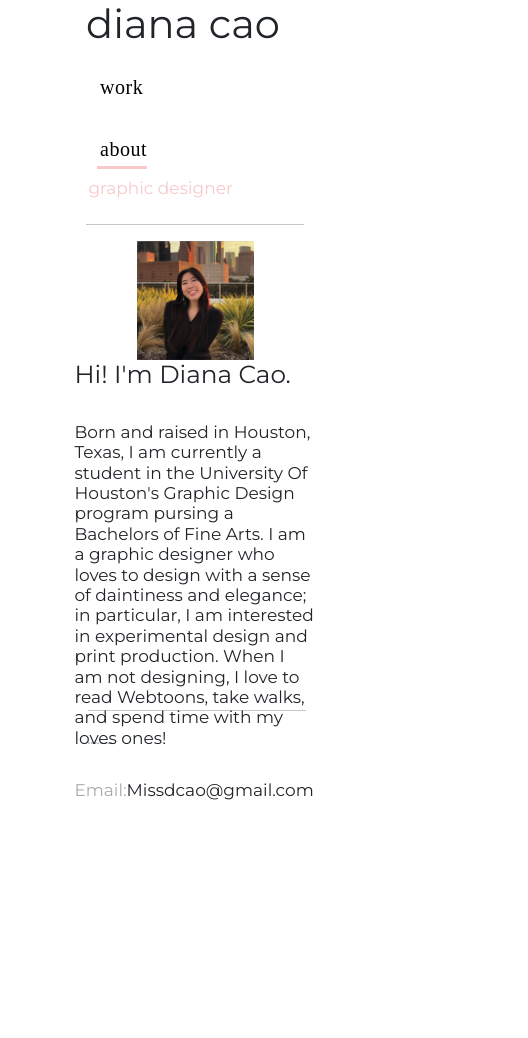
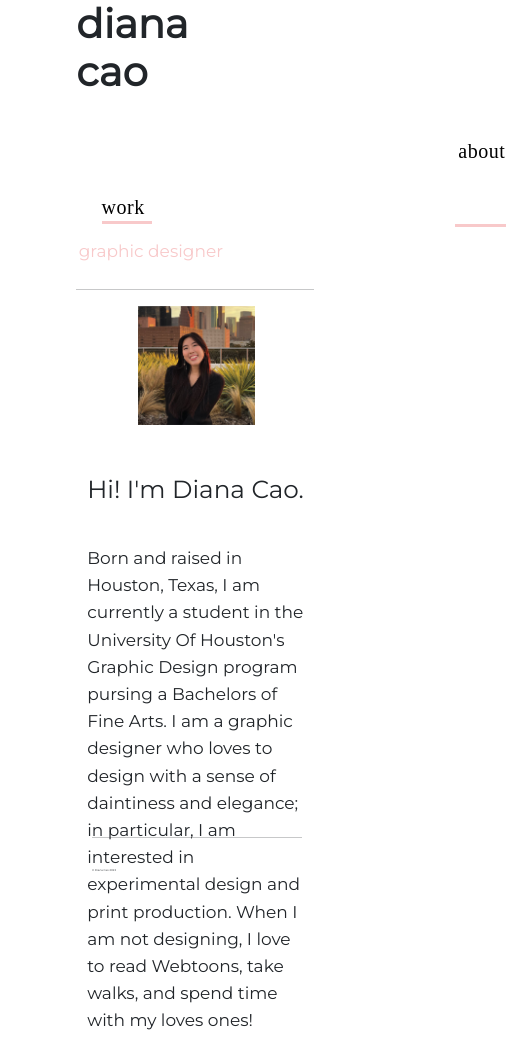
Before and after one commit to JacksonMang1998/index, a plain HTML site: page about.html in a window 390 px wide. Shown: the top 1038 px of the page, 528 px wide, since content can reach past the window. Before the commit the page ends 844 px from the top, so only its background shows below. Drawn offline with nearby package versions, Linux system fonts and the light colour scheme.

Commit message:
Update about.css

```diff
--- a/about.css
+++ b/about.css
@@ -1,10 +1,51 @@
+
+body{
+    font-family: 'Montserrat', sans-serif;
+    bottom:0;
+}
+.navb{
+    color:black;
+    font-family:'cormorant Garamond',serif;
+    text-decoration: none;
+    position: relative;
+    letter-spacing: 0.5px;
+    padding: 0 10px;
+    transition: all 100ms ease;
+}
+.navc{
+    color:black;
+    font-family:'cormorant Garamond',serif;
+    text-decoration: none;
+    position: relative;
+    letter-spacing: 0.5px;
+    padding: 0 10px;
+    transition: all 100ms ease;
+}
+h1{
+    font-size: 40px;
+    font-weight: 600;
+    font-family: "monserrat" monospace, sans-serif;
+}
+h6{
+    font-size: 17px;
+    line-height: 1.7rem;
+}
+h7{
+    font-size: 20px;
+    text-decoration: none;
+}
+h8{
+    font-size: 20px;
+}
 .intro{
-    width: 62vw;
+    width: 58vw;
 
 }
 .second{
-    height: 38vw;
-    width:68vw;
+    height: 63%;
+    width: 62vw;
+    position: relative;
+    right: -0.3vw;
 }
 .credit{
     width: 62vw;
@@ -14,8 +55,72 @@
     overflow: hidden;
     object-fit: cover;
 }
+.graphic{
+    position: relative;
+    top:0vw;
+}
+.navc:hover{
+    color:#F8c9ca;
+    transform: scale(105%);
+    transition: all 100ms ease;
+}
+.navb:after{
+    content: "";
+    position: absolute;
+    background-color: #F8c9ca;
+    height: 3px;
+    width: 50px ;
+    left: 10px;
+    bottom: -2px;
+    transition: all 100ms ease;
+}
+.full{
+    height: 49vw;
+}
+.credit{
+    position: relative;
+    width: 57vw;
+}
+.about{
+    margin:1rem 0vw 0 0vw;
+}
+/*========================MEDIA QUEIRES ===========================*/
+@media screen and (max-width:1920px){
+.intro{
+    width: 60vw;
+}
+.diana{
+    width: 48vw;
+}
+}
+/*========================MEDIA QUEIRES ===========================*/
+@media screen and (max-width:1600px){
+.diana{
+    width: 47.3vw;
+}
+}
+/*========================MEDIA QUEIRES ===========================*/
+@media screen and (max-width:1400px){
+.credit{
+    position: relative;
+    top:10vw;
+}
+.diana{
+    width: 47vw;
+}
+}
+/*========================MEDIA QUEIRES ===========================*/
+@media screen and (max-width:1300px){
+.diana{
+    width: 46vw;
+}
+}
+
 /*========================MEDIA QUEIRES ===========================*/
 @media screen and (max-width:1200px){
+.intro{
+    width: 67vw;
+}
 .img-fluid{
     overflow: hidden;
     width: 30vw;
@@ -24,16 +129,77 @@
 }
 .credit{
     position: relative;
-    top:23vw;
+    top:25vw;
+    width: 62vw;
 }
+.diana{
+    width: 51vw;
+}
+.col-xl-5 h2{
+    line-height: 3rem;
+    padding-top: 2.5rem;
+}
+.second{
+    height: 100%;
+}
+}
+/*========================MEDIA QUEIRES ===========================*/
+@media screen and (max-width:1050px){
+    .diana{
+        width: 49vw;
+    }
 }
 /*========================MEDIA QUEIRES ===========================*/
 @media screen and (max-width:900px){
     .credit{
         position: relative;
         top:43vw;
+        width: 60vw;
+    }
+    .diana{
+        width: 49vw;
     }
     }
+/*========================MEDIA QUEIRES ===========================*/
+@media screen and (max-width:900px){
+    .diana{
+        width: 48vw;
+    }
+}
+/*========================MEDIA QUEIRES ===========================*/
+@media screen and (max-width:850px){
+    .diana{
+        width: 48vw;
+    }
+}
+/*========================MEDIA QUEIRES ===========================*/
+@media screen and (max-width:800px){
+    .diana{
+        width: 47vw;
+    }
+}
+/*========================MEDIA QUEIRES ===========================*/
+@media screen and (max-width:710px){
+    .credit{
+        position:relative;
+        top:50vw
+    }
+}
+/*========================MEDIA QUEIRES ===========================*/
+@media screen and (max-width:700px){
+    .diana{
+        width: 46vw;
+    }
+}
+/*========================MEDIA QUEIRES ===========================*/
+@media screen and (max-width:650px){
+    .diana{
+        width: 44vw;
+    }
+    .second{
+        height: 110%;
+    }
+}
     /*========================MEDIA QUEIRES ===========================*/
 @media screen and (max-width:615px){
     .credit{
@@ -41,3 +207,42 @@
         top:78vw;
     }
     }
+        /*========================MEDIA QUEIRES ===========================*/
+@media screen and (max-width:578px){
+    .work{
+        margin: 4.4rem 0 0 0;
+    }
+    .about{
+        position: relative;
+        left:17rem;
+        width: 6rem;
+    }
+    .test .graphic{
+        position: absolute;
+        top:9rem;
+        width: 13rem;
+    }
+    .work{
+        position: relative;
+        left:5rem;
+    }
+}
+      /*========================MEDIA QUEIRES ===========================*/
+@media screen and (max-width:576px){
+    .work{
+        margin: 4.5rem 0 0 0;
+        position: relative;
+        left: 0.7rem;
+        width: 6rem;
+    }
+    .about{
+        position: relative;
+        left:17rem;
+        width: 6rem;
+    }
+    .test .graphic{
+        position: absolute;
+        top:9rem;
+        width: 13rem;
+    }
+}
```
